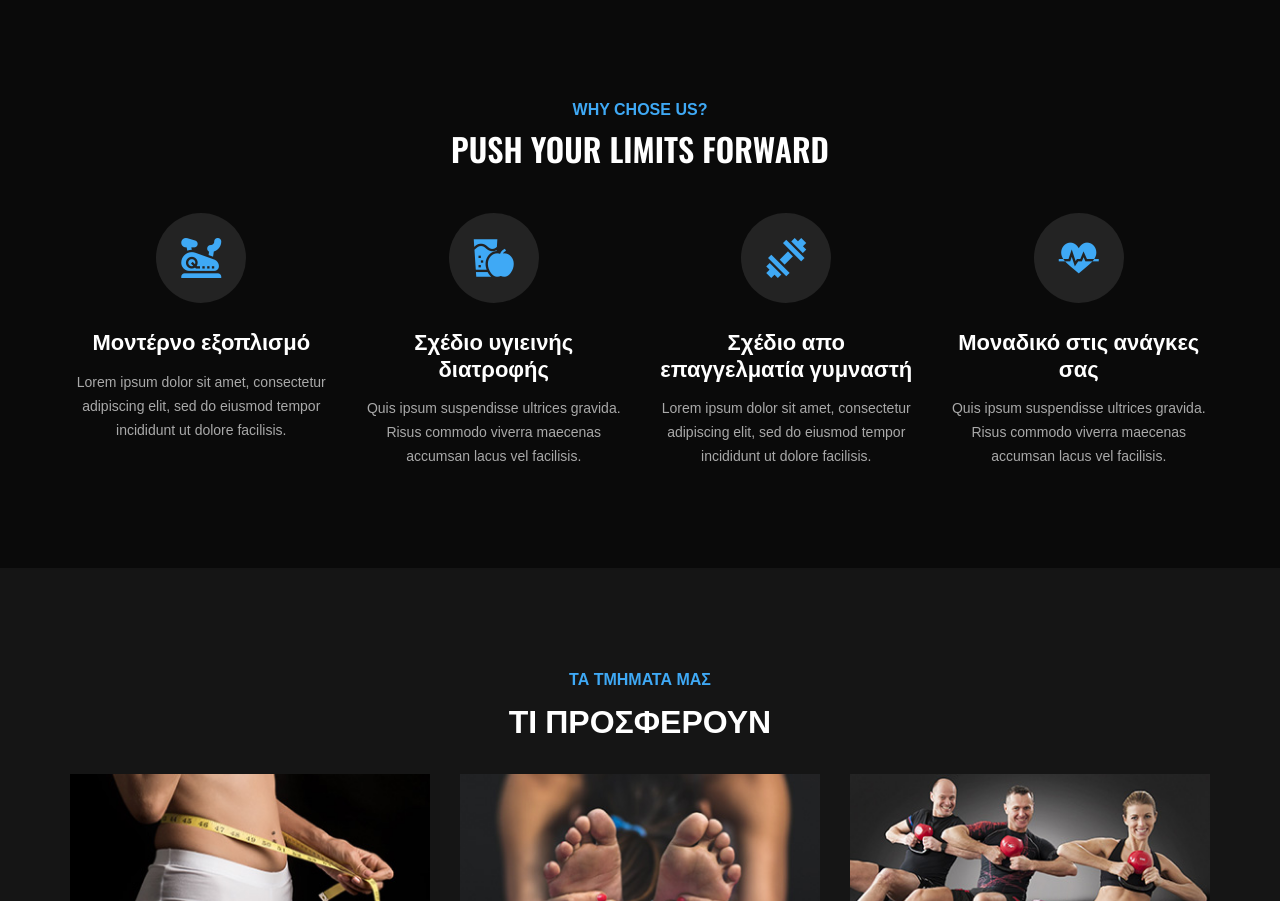
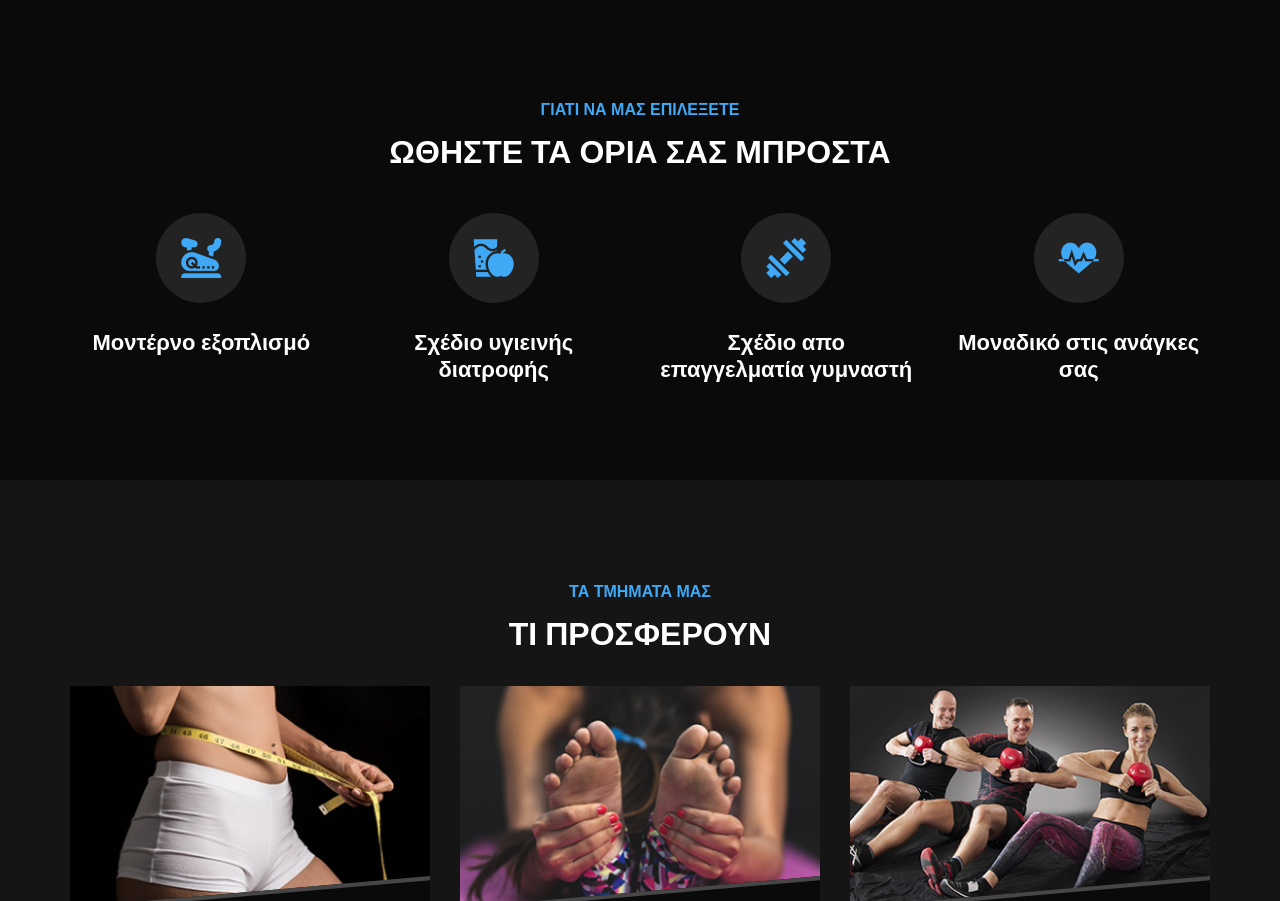
Before and after one commit to JohnGrendas/-site, a plain HTML site: page gymlife/gymlife/index.html in a window 1280 px wide. Shown: the part 1042-1943 px from the top of the page. Drawn offline with nearby package versions, Linux system fonts and the light colour scheme; a web font is replaced by a local one.

Commit message:
Update index.html

```diff
--- a/gymlife/gymlife/index.html
+++ b/gymlife/gymlife/index.html
@@ -163,8 +163,8 @@
             <div class="row">
                 <div class="col-lg-12">
                     <div class="section-title">
-                        <span>Why chose us?</span>
-                        <h2>PUSH YOUR LIMITS FORWARD</h2>
+                        <span>Γιατι να μας επιλεξετε</span>
+                        <h2>ΩΘΗΣΤΕ ΤΑ ΟΡΙΑ ΣΑΣ ΜΠΡΟΣΤΑ</h2>
                     </div>
                 </div>
             </div>
@@ -173,32 +173,28 @@
                     <div class="cs-item">
                         <span class="flaticon-034-stationary-bike"></span>
                         <h4>Μοντέρνο εξοπλισμό</h4>
-                        <p>Lorem ipsum dolor sit amet, consectetur adipiscing elit, sed do eiusmod tempor incididunt ut
-                            dolore facilisis.</p>
+                        <p></p>
                     </div>
                 </div>
                 <div class="col-lg-3 col-sm-6">
                     <div class="cs-item">
                         <span class="flaticon-033-juice"></span>
                         <h4>Σχέδιο υγιεινής διατροφής</h4>
-                        <p>Quis ipsum suspendisse ultrices gravida. Risus commodo viverra maecenas accumsan lacus vel
-                            facilisis.</p>
+                        <p></p>
                     </div>
                 </div>
                 <div class="col-lg-3 col-sm-6">
                     <div class="cs-item">
                         <span class="flaticon-002-dumbell"></span>
                         <h4>Σχέδιο απο επαγγελματία γυμναστή</h4>
-                        <p>Lorem ipsum dolor sit amet, consectetur adipiscing elit, sed do eiusmod tempor incididunt ut
-                            dolore facilisis.</p>
+                        <p></p>
                     </div>
                 </div>
                 <div class="col-lg-3 col-sm-6">
                     <div class="cs-item">
                         <span class="flaticon-014-heart-beat"></span>
                         <h4>Μοναδικό στις ανάγκες σας</h4>
-                        <p>Quis ipsum suspendisse ultrices gravida. Risus commodo viverra maecenas accumsan lacus vel
-                            facilisis.</p>
+                        <p></p>
                     </div>
                 </div>
             </div>
```
